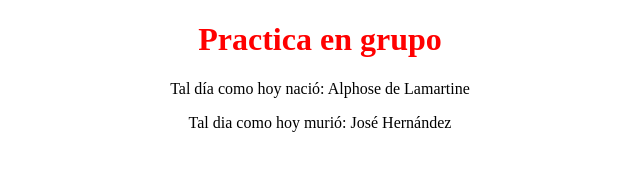
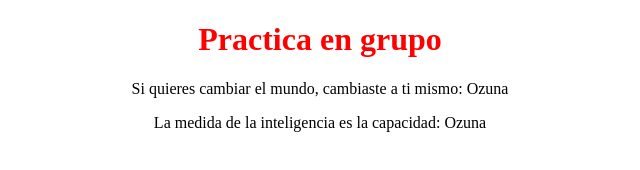
Before and after one commit to 2190031/practica-en-equipo, a plain HTML site: page index.html in a window 1280 px wide. Shown: the whole page, without its empty margins (320-960 px from the left). Drawn offline with Linux system fonts and the light colour scheme.

Commit message:
Cabiamos la frase y el autor

```diff
--- a/index.html
+++ b/index.html
@@ -11,7 +11,7 @@
 <body>
 
    <center> <h1 style="color: red;">Practica en grupo</h1></center>
-    <center><blockquote>Tal día como hoy nació: Alphose de Lamartine</blockquote></center>
-   <center><blockquote>Tal dia como hoy murió: José Hernández</blockquote></center>
+    <center><blockquote>Si quieres cambiar el mundo, cambiaste a ti mismo: Ozuna</blockquote></center>
+   <center><blockquote>La medida de la inteligencia es la capacidad: Ozuna</blockquote></center>
 </body>
 </html>
```
